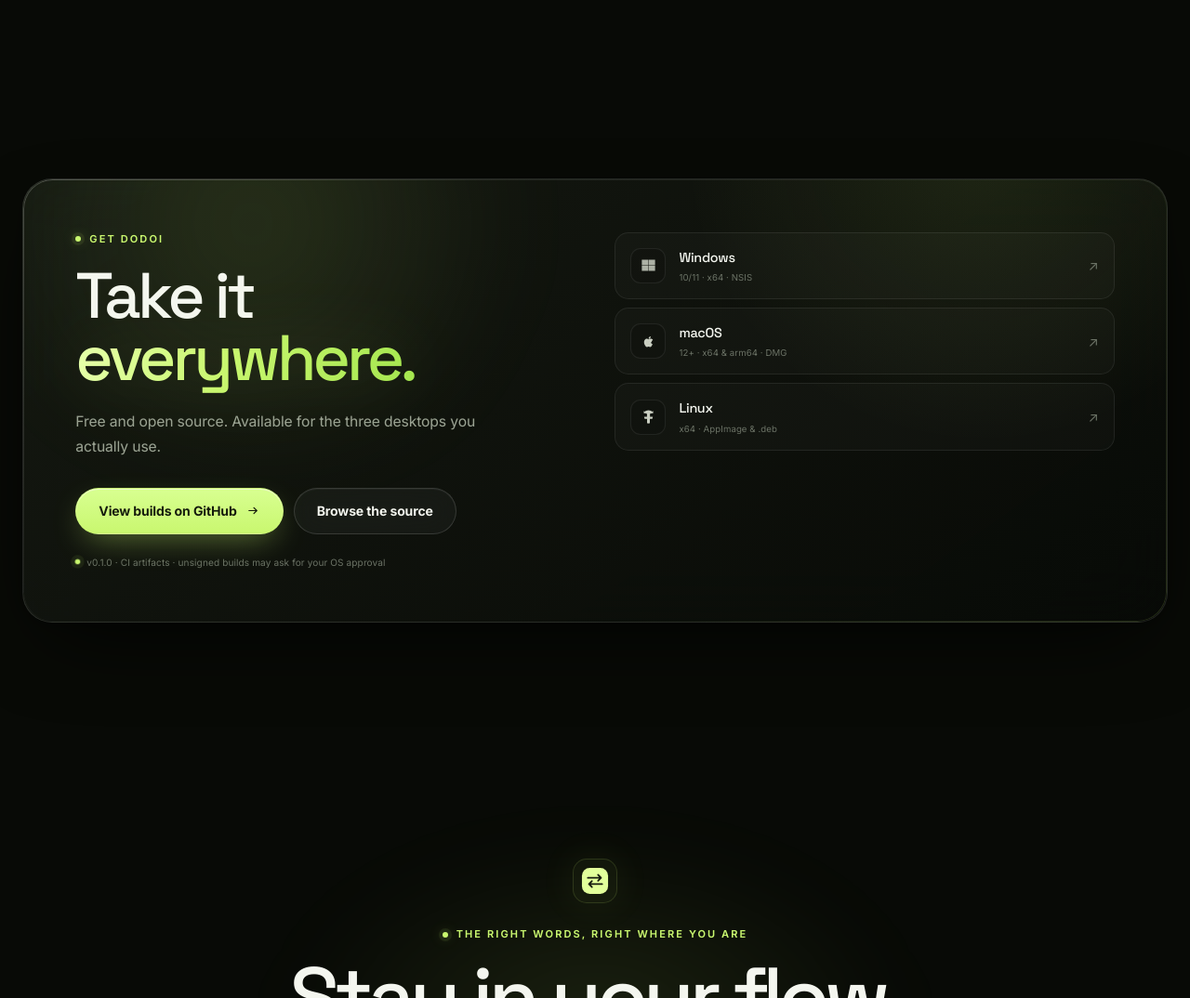
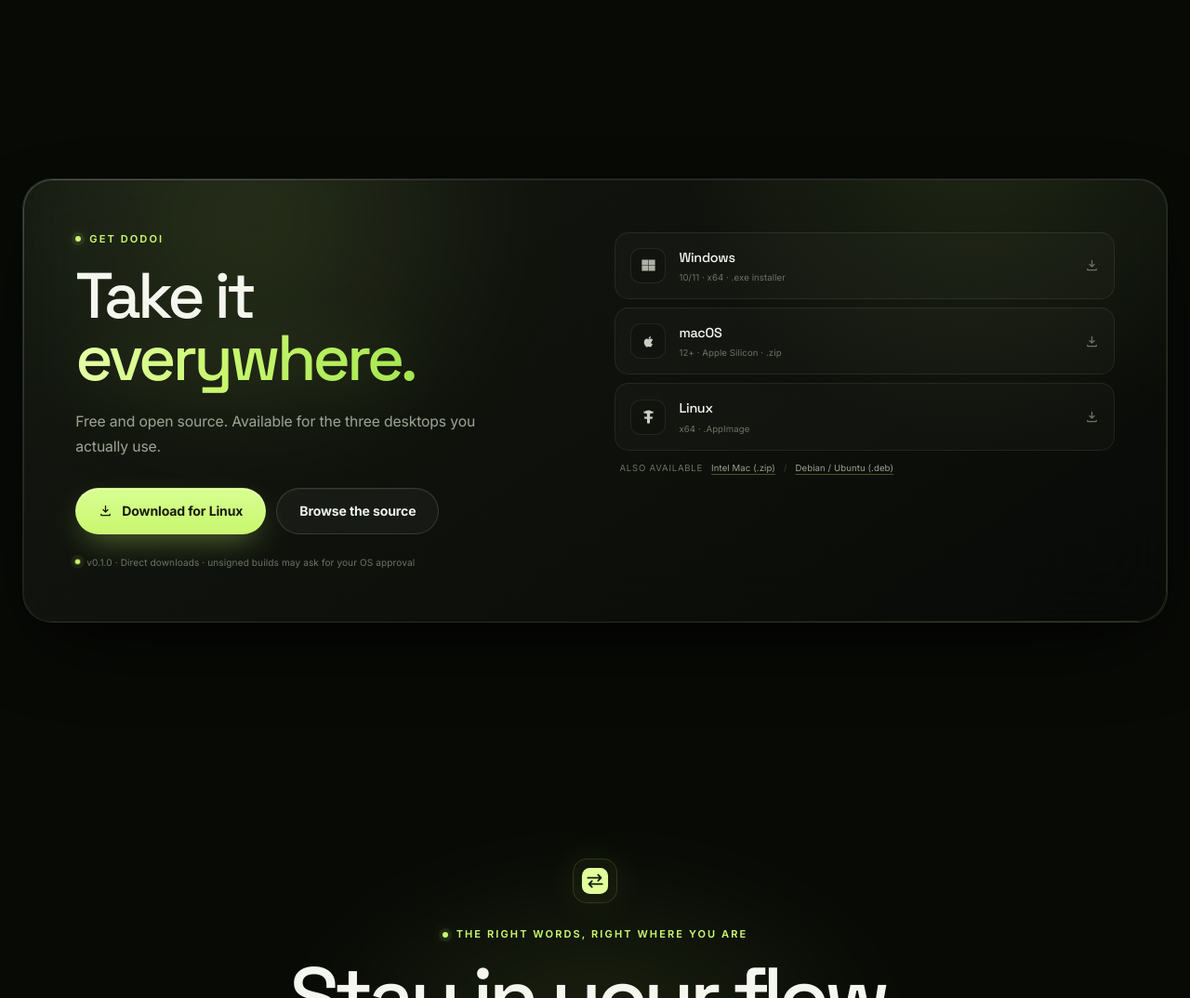
Before and after one commit to azzamalessa188-star/dodoi, a website built with Vite: page landing/index.html in a window 1280 px wide. Shown: the part 4956-6030 px from the top of the page at 93% size. Built offline with nearby package versions, Linux system fonts and the light colour scheme.

Commit message:
feat(landing): add direct release downloads

```diff
--- a/landing/index.html
+++ b/landing/index.html
@@ -575,49 +575,72 @@
                 Free and open source. Available for the three desktops you actually use.
               </p>
               <div class="download-actions">
-                <a class="button" href="https://github.com/azzamalessa188-star/dodoi/actions/workflows/build.yml" target="_blank" rel="noreferrer">
-                  View builds on GitHub
-                  <svg viewBox="0 0 16 16" aria-hidden="true"><path d="M3 8h9m0 0-3.4-3.4M12 8l-3.4 3.4" fill="none" stroke="currentColor" stroke-width="1.3" stroke-linecap="round" stroke-linejoin="round"/></svg>
+                <a
+                  class="button download-primary"
+                  id="downloadPrimary"
+                  href="https://github.com/azzamalessa188-star/dodoi/releases/download/v0.1.0/Dodoi-Setup-0.1.0-x64.exe"
+                  download
+                >
+                  <svg class="button-download-icon" viewBox="0 0 16 16" aria-hidden="true"><path d="M8 2.6v7.1m0 0 2.7-2.7M8 9.7 5.3 7M3 12.2v1.2h10v-1.2" fill="none" stroke="currentColor" stroke-width="1.35" stroke-linecap="round" stroke-linejoin="round"/></svg>
+                  <span data-download-label>Download for Windows</span>
                 </a>
                 <a class="button button-ghost" href="https://github.com/azzamalessa188-star/dodoi" target="_blank" rel="noreferrer">Browse the source</a>
               </div>
               <p class="download-note">
                 <span class="pulse-dot"></span>
-                v0.1.0 · CI artifacts · unsigned builds may ask for your OS approval
+                v0.1.0 · Direct downloads · unsigned builds may ask for your OS approval
               </p>
             </div>
 
-            <div class="platform-list">
-              <a class="platform-card" href="https://github.com/azzamalessa188-star/dodoi/actions/workflows/build.yml" target="_blank" rel="noreferrer">
+            <div class="platform-list" id="platformList">
+              <a
+                class="platform-card"
+                href="https://github.com/azzamalessa188-star/dodoi/releases/download/v0.1.0/Dodoi-Setup-0.1.0-x64.exe"
+                download
+              >
                 <span class="platform-icon">
                   <svg viewBox="0 0 24 24" aria-hidden="true"><path fill="currentColor" d="M3 4.5h8.7v6.8H3V4.5Zm9.3 0H21v6.8h-8.7V4.5ZM3 12h8.7v7.5H3V12Zm9.3 0H21v7.5h-8.7V12Z" opacity=".85"/></svg>
                 </span>
                 <span class="platform-copy">
                   <span class="platform-name">Windows</span>
-                  <span class="platform-meta">10/11 · x64 · NSIS</span>
+                  <span class="platform-meta">10/11 · x64 · .exe installer</span>
                 </span>
-                <span class="platform-arrow">↗</span>
+                <span class="platform-arrow" aria-hidden="true"><svg viewBox="0 0 16 16"><path d="M8 2.6v7.1m0 0 2.7-2.7M8 9.7 5.3 7M3 12.2v1.2h10v-1.2" fill="none" stroke="currentColor" stroke-width="1.35" stroke-linecap="round" stroke-linejoin="round"/></svg></span>
               </a>
-              <a class="platform-card" href="https://github.com/azzamalessa188-star/dodoi/actions/workflows/build.yml" target="_blank" rel="noreferrer">
+              <a
+                class="platform-card"
+                href="https://github.com/azzamalessa188-star/dodoi/releases/download/v0.1.0/Dodoi-0.1.0-arm64.zip"
+                download
+              >
                 <span class="platform-icon">
                   <svg viewBox="0 0 24 24" aria-hidden="true"><path fill="currentColor" d="M16.3 12.9c0-2 1.6-3 1.7-3.1-.9-1.3-2.3-1.5-2.8-1.5-1.2-.1-2.3.7-2.9.7-.6 0-1.5-.7-2.5-.7-1.3 0-2.5.8-3.2 2-1.3 2.2-.3 5.5 1 7.3.6.9 1.3 1.9 2.2 1.9.9 0 1.2-.6 2.3-.6s1.4.6 2.3.6c1 0 1.6-.9 2.2-1.8.7-1 1-2 1-2.1-.1 0-2.3-.9-2.3-2.7ZM14.4 7.2c.5-.6.8-1.4.7-2.2-.7 0-1.6.5-2.1 1.1-.5.5-.9 1.4-.8 2.2.8.1 1.6-.4 2.2-1.1Z"/></svg>
                 </span>
                 <span class="platform-copy">
                   <span class="platform-name">macOS</span>
-                  <span class="platform-meta">12+ · x64 &amp; arm64 · DMG</span>
+                  <span class="platform-meta">12+ · Apple Silicon · .zip</span>
                 </span>
-                <span class="platform-arrow">↗</span>
+                <span class="platform-arrow" aria-hidden="true"><svg viewBox="0 0 16 16"><path d="M8 2.6v7.1m0 0 2.7-2.7M8 9.7 5.3 7M3 12.2v1.2h10v-1.2" fill="none" stroke="currentColor" stroke-width="1.35" stroke-linecap="round" stroke-linejoin="round"/></svg></span>
               </a>
-              <a class="platform-card" href="https://github.com/azzamalessa188-star/dodoi/actions/workflows/build.yml" target="_blank" rel="noreferrer">
+              <a
+                class="platform-card"
+                href="https://github.com/azzamalessa188-star/dodoi/releases/download/v0.1.0/Dodoi-0.1.0-x86_64.AppImage"
+                download
+              >
                 <span class="platform-icon">
                   <svg viewBox="0 0 24 24" aria-hidden="true"><path fill="currentColor" d="M12 3.2c2.3 0 4.2 1 5.2 1.8l1.2-1v3.4c-.2 0-.8-.2-1.4-.2-1.4 0-2.4.5-2.9.8v4h3.4c.2 0 .4.2.4.4l-.6 2.1c0 .2-.2.3-.4.3h-3v6.1c-.6.1-1.2.2-1.9.2s-1.3-.1-1.9-.2v-6.1h-3c-.2 0-.3-.1-.4-.3l-.6-2.1c0-.2.1-.4.4-.4h3.5v-4c-.5-.3-1.5-.8-2.9-.8-.6 0-1.2.2-1.4.2V4l1.2 1C7.8 4.2 9.7 3.2 12 3.2Z"/></svg>
                 </span>
                 <span class="platform-copy">
                   <span class="platform-name">Linux</span>
-                  <span class="platform-meta">x64 · AppImage &amp; .deb</span>
+                  <span class="platform-meta">x64 · .AppImage</span>
                 </span>
-                <span class="platform-arrow">↗</span>
+                <span class="platform-arrow" aria-hidden="true"><svg viewBox="0 0 16 16"><path d="M8 2.6v7.1m0 0 2.7-2.7M8 9.7 5.3 7M3 12.2v1.2h10v-1.2" fill="none" stroke="currentColor" stroke-width="1.35" stroke-linecap="round" stroke-linejoin="round"/></svg></span>
               </a>
+              <p class="download-alt">
+                <span class="download-alt-label">Also available</span>
+                <a href="https://github.com/azzamalessa188-star/dodoi/releases/download/v0.1.0/Dodoi-0.1.0-x64.zip" download>Intel Mac (.zip)</a>
+                <span class="download-alt-sep" aria-hidden="true">/</span>
+                <a href="https://github.com/azzamalessa188-star/dodoi/releases/download/v0.1.0/Dodoi-0.1.0-amd64.deb" download>Debian / Ubuntu (.deb)</a>
+              </p>
             </div>
           </div>
         </div>
--- a/landing/script.js
+++ b/landing/script.js
@@ -19,6 +19,8 @@ const summonTarget = $('#summonTarget')
 const summonTargetFooter = $('#summonTargetFooter')
 const summonResult = $('#summonResult')
 const summonNext = $('#summonNext')
+const downloadPrimary = $('#downloadPrimary')
+const downloadLabel = downloadPrimary?.querySelector('[data-download-label]')
 
 const reduceMotion = window.matchMedia('(prefers-reduced-motion: reduce)')
 const finePointer = window.matchMedia('(hover: hover) and (pointer: fine)')
@@ -168,6 +170,43 @@ window.addEventListener('resize', () => {
 $$('#siteNav a[href^="#"]').forEach((link) => {
   link.addEventListener('click', () => setNavOpen(false))
 })
+
+/* ── Download CTA ───────────────────────────────────────────────────── */
+
+const RELEASE_BASE = 'https://github.com/azzamalessa188-star/dodoi/releases/download/v0.1.0'
+
+const DOWNLOADS = {
+  windows: { file: 'Dodoi-Setup-0.1.0-x64.exe', label: 'Download for Windows' },
+  mac: { file: 'Dodoi-0.1.0-arm64.zip', label: 'Download for macOS' },
+  linux: { file: 'Dodoi-0.1.0-x86_64.AppImage', label: 'Download for Linux' },
+  mobile: { href: '#platformList', label: 'Choose your desktop' },
+}
+
+const detectDownload = () => {
+  const source = `${navigator.userAgentData?.platform || ''} ${navigator.platform || ''} ${
+    navigator.userAgent || ''
+  }`.toLowerCase()
+  const touchMac = /mac/.test(source) && navigator.maxTouchPoints > 1
+
+  if (/android|iphone|ipad|ipod/.test(source) || touchMac) return DOWNLOADS.mobile
+  if (/win/.test(source)) return DOWNLOADS.windows
+  if (/mac|darwin/.test(source)) return DOWNLOADS.mac
+  if (/linux|x11/.test(source)) return DOWNLOADS.linux
+  return DOWNLOADS.windows
+}
+
+if (downloadPrimary) {
+  const target = detectDownload()
+
+  if (target.file) {
+    downloadPrimary.href = `${RELEASE_BASE}/${target.file}`
+  } else {
+    downloadPrimary.href = target.href
+    downloadPrimary.removeAttribute('download')
+  }
+
+  if (downloadLabel) downloadLabel.textContent = target.label
+}
 
 /* ── Scroll spy ─────────────────────────────────────────────────────── */
 
--- a/landing/styles.css
+++ b/landing/styles.css
@@ -457,6 +457,10 @@ kbd {
   transform: translateX(2px);
 }
 
+.download-primary:hover .button-download-icon {
+  transform: translateY(2px);
+}
+
 .button:active {
   transform: translateY(0) scale(0.985);
 }
@@ -2986,15 +2990,54 @@ kbd {
 }
 
 .platform-arrow {
+  display: flex;
   margin-left: auto;
+  align-items: center;
+  justify-content: center;
   color: var(--faint);
-  font-size: 0.9rem;
   transition: color 200ms ease, transform 200ms var(--ease-out);
+}
+
+.platform-arrow svg {
+  width: 15px;
+  height: 15px;
 }
 
 .platform-card:hover .platform-arrow {
   color: var(--accent);
-  transform: translate(2px, -2px);
+  transform: translateY(2px);
+}
+
+.download-alt {
+  display: flex;
+  flex-wrap: wrap;
+  align-items: center;
+  gap: 5px 9px;
+  margin: 2px 5px 0;
+  color: var(--faint);
+  font-size: 0.6rem;
+  letter-spacing: 0.01em;
+}
+
+.download-alt-label {
+  letter-spacing: 0.08em;
+  text-transform: uppercase;
+}
+
+.download-alt a {
+  color: var(--muted);
+  text-decoration: underline;
+  text-decoration-color: rgba(201, 247, 111, 0.3);
+  text-underline-offset: 3px;
+  transition: color 180ms ease;
+}
+
+.download-alt a:hover {
+  color: var(--accent);
+}
+
+.download-alt-sep {
+  color: rgba(255, 255, 255, 0.18);
 }
 
 /* ── Closing & footer ───────────────────────────────────────────────── */
```
Also changed, not shown: README.md, landing/README.md.
